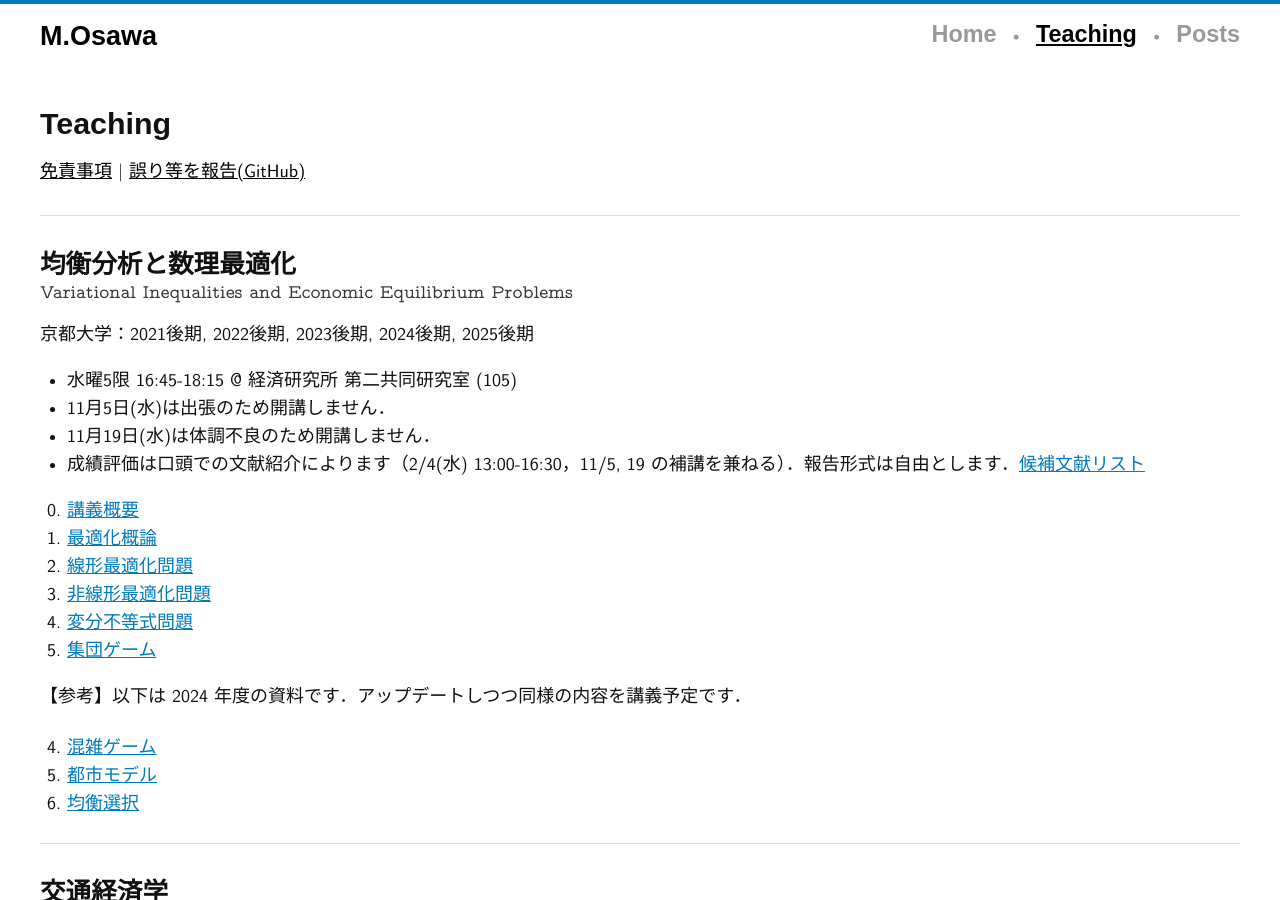
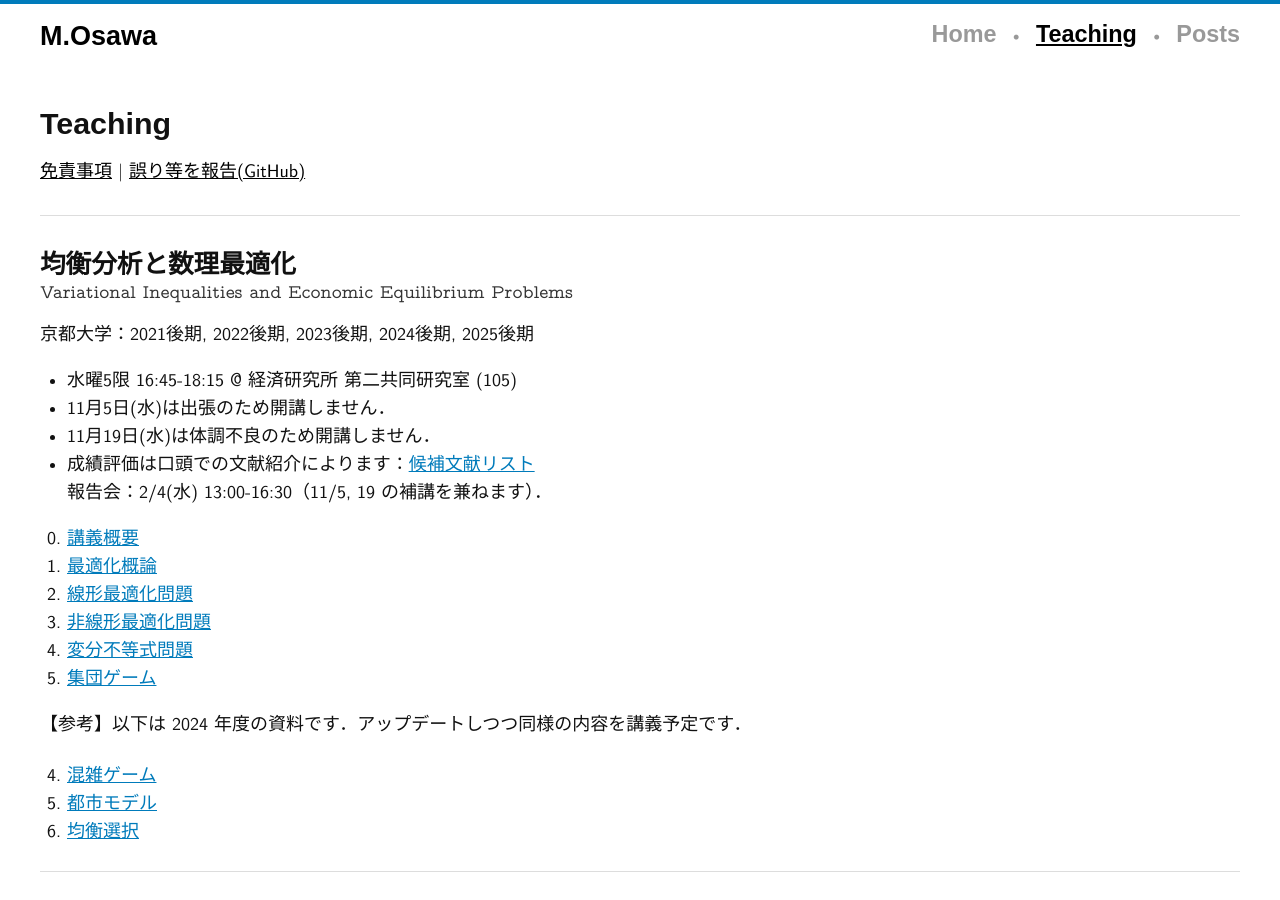
Before and after one commit to mino-osawa/mino-osawa.github.io, a Jekyll site: the page built from teaching.markdown, in a window 1280 px wide and 900 px high. Built offline with Jekyll 4.4.1, drawn with Linux system fonts in a browser that asks for light colours; some web fonts are replaced.

Commit message:
minor fix

```diff
--- a/teaching.markdown
+++ b/teaching.markdown
@@ -22,7 +22,7 @@ permalink: "/teaching/"
 <li>水曜5限 16:45-18:15 @ 経済研究所 第二共同研究室 (105)</li>
 <li>11月5日(水)は出張のため開講しません．</li>
 <li>11月19日(水)は体調不良のため開講しません．</li>
-<li>成績評価は口頭での文献紹介によります（2/4(水) 13:00-16:30，11/5, 19 の補講を兼ねる）．報告形式は自由とします．<a href="/notes/vip/VI25-Readings.pdf">候補文献リスト</a></li>
+<li>成績評価は口頭での文献紹介によります：<a href="/notes/vip/VI25-Readings.pdf">候補文献リスト</a><br>報告会：2/4(水) 13:00-16:30（11/5, 19 の補講を兼ねます）．</li>
 </ul>
 
 <ol start="0">
```
